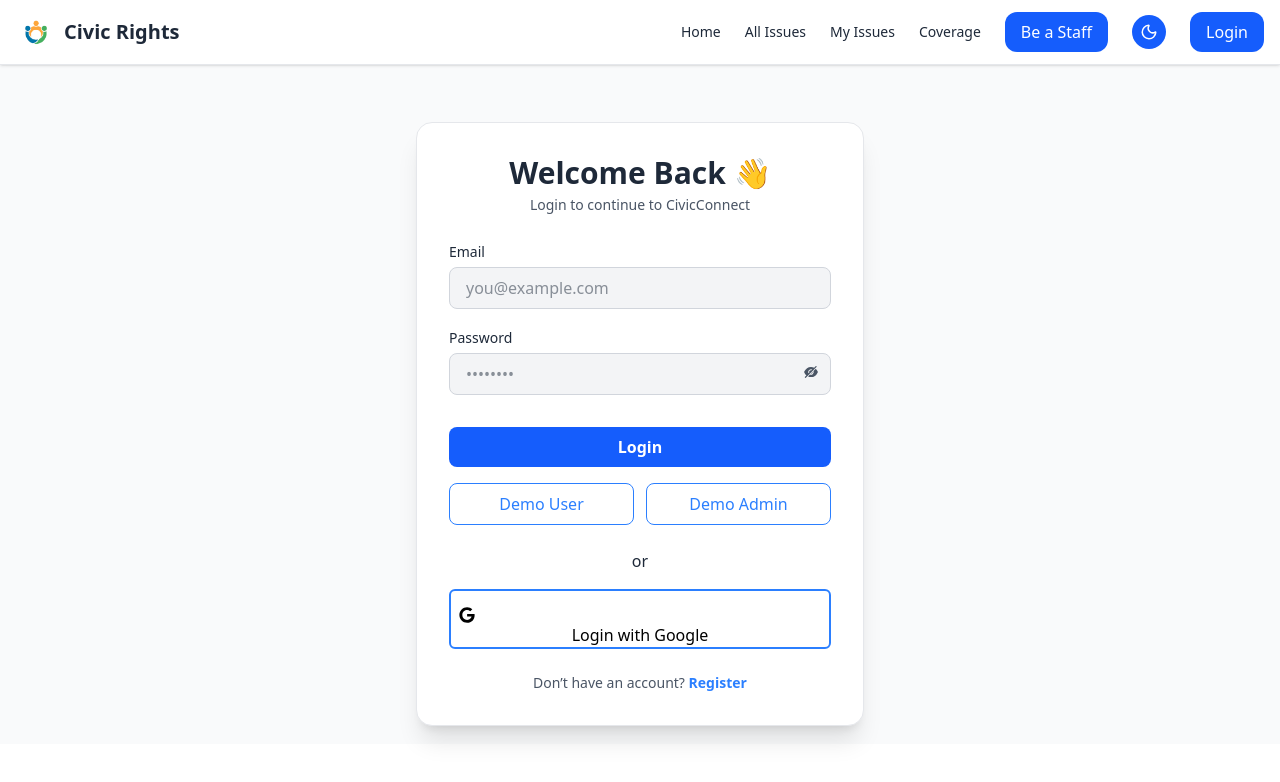
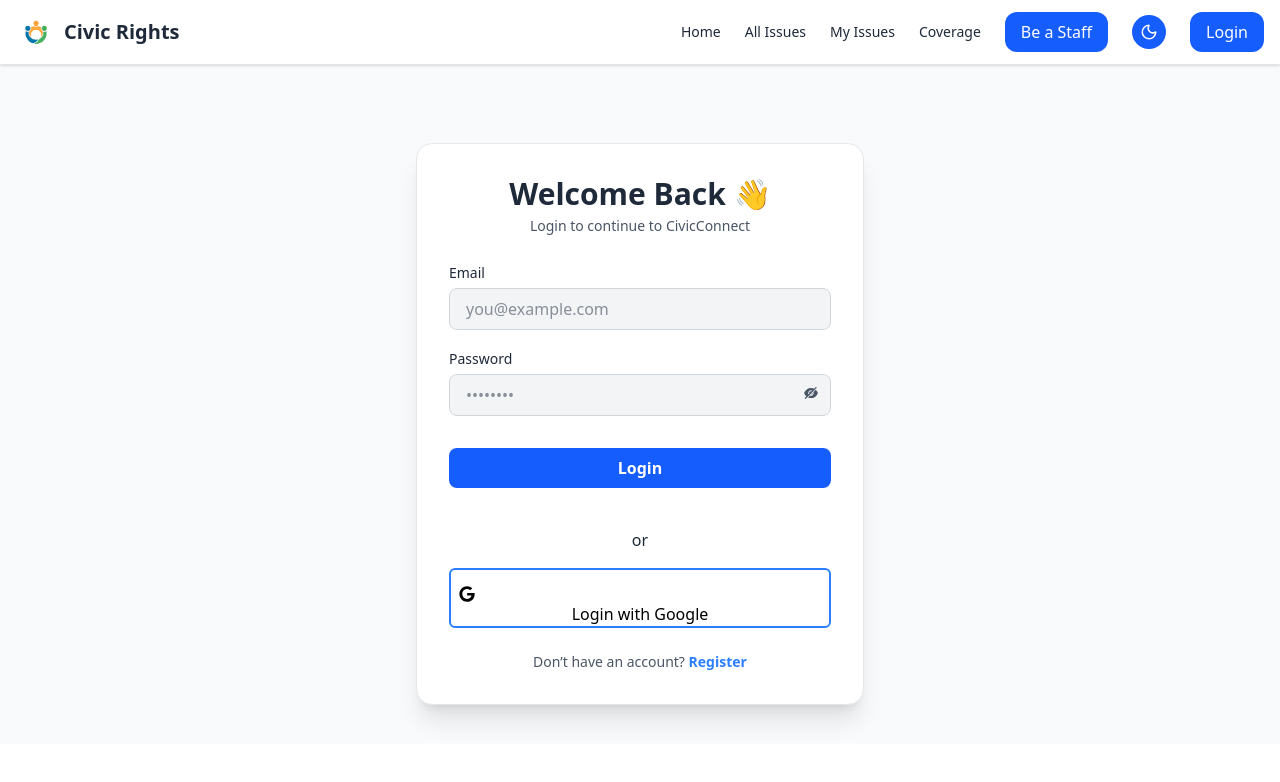
Before and after one commit to SAMIA-TASMIN/final-client, a React (Vite) app: page /login in a window 1280 px wide. Shown: the top 782 px of the page. Built offline with nearby package versions, Linux system fonts and the light colour scheme; no server answers; what daisyUI would draw is missing.

Commit message:
changes of UI

```diff
--- a/src/Hooks/useAxios.jsx
+++ b/src/Hooks/useAxios.jsx
@@ -3,7 +3,7 @@
 
 const useAxios = () => {
   const axiosInstance = axios.create({
-    baseURL: "http://localhost:3000",
+    baseURL: "https://final-server-coral.vercel.app/",
   });
   return axiosInstance;
 };
--- a/src/Hooks/useAxiosSecure.jsx
+++ b/src/Hooks/useAxiosSecure.jsx
@@ -5,7 +5,7 @@
 import useAuth from "./useAuth";
 
 const axiosSecure = axios.create({
-  baseURL: "http://localhost:3000",
+  baseURL: "https://final-server-coral.vercel.app",
 });
 
 axiosSecure.interceptors.request.use(
--- a/src/Pages/AuthPages/Login.jsx
+++ b/src/Pages/AuthPages/Login.jsx
@@ -148,18 +148,18 @@
 
         {/* Demo Buttons */}
         <div className="grid grid-cols-2 gap-3 mt-4">
-          <button
+          {/* <button
             onClick={() => handleDemoLogin("user")}
             className="py-2 rounded-lg border border-blue-500 text-blue-500 hover:bg-blue-500 hover:text-white transition"
           >
             Demo User
-          </button>
-          <button
+          </button> */}
+          {/* <button
             onClick={() => handleDemoLogin("admin")}
             className="py-2 rounded-lg border border-blue-500 text-blue-500 hover:bg-blue-500 hover:text-white transition"
           >
             Demo Admin
-          </button>
+          </button> */}
         </div>
 
         {/* Social Login */}
--- a/src/Pages/Issues/AllIssues.jsx
+++ b/src/Pages/Issues/AllIssues.jsx
@@ -9,6 +9,7 @@
 import Footer from "../Home/Footer";
 import LoadingPage from "../Home/LoadingPage";
 import IssueCardSkeleton from "../Home/IssueCardSkeleton";
+import Swal from "sweetalert2";
 
 // Define pagination constant and set it up for server-side control
 const ITEMS_PER_PAGE = 12;
```
Also changed, not shown: src/Pages/Home/Admin/UserManagement.jsx (+0 -245 lines), 2 other files (tests, documents, lock files or other folders).
